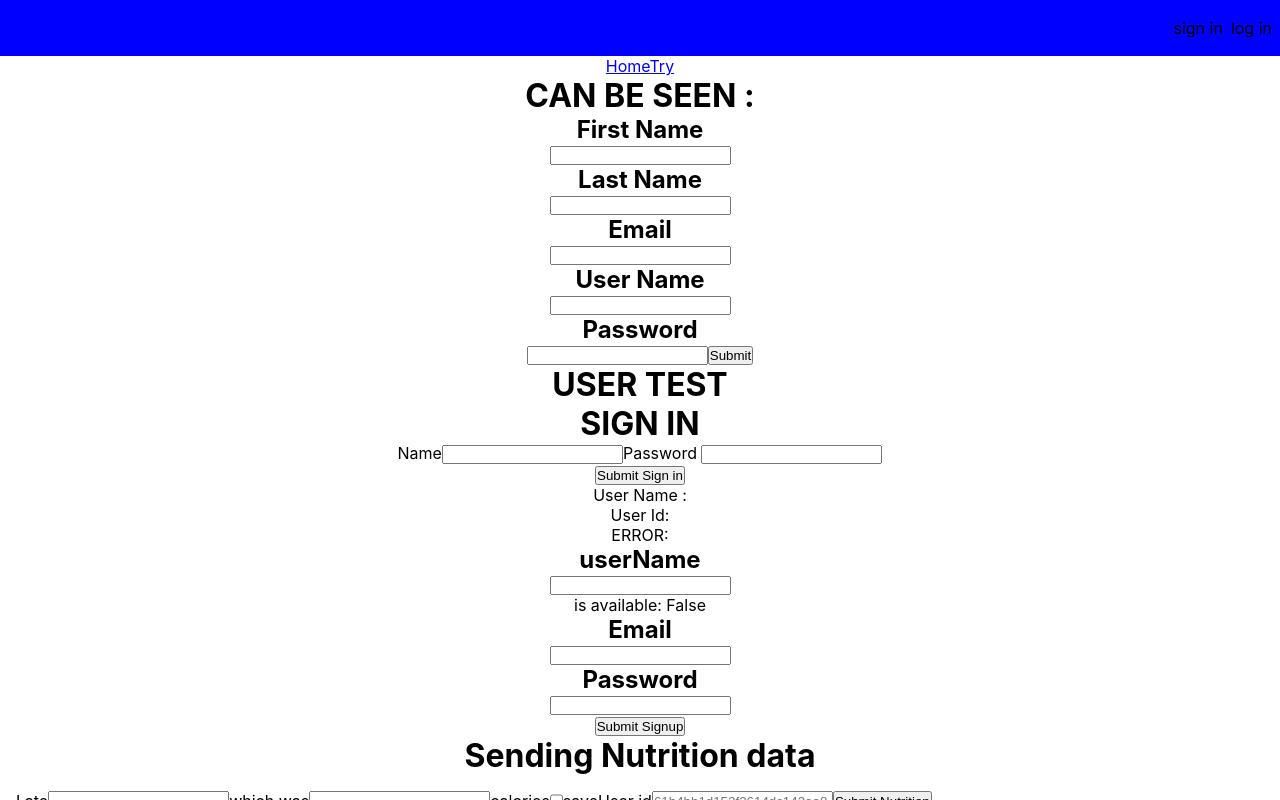
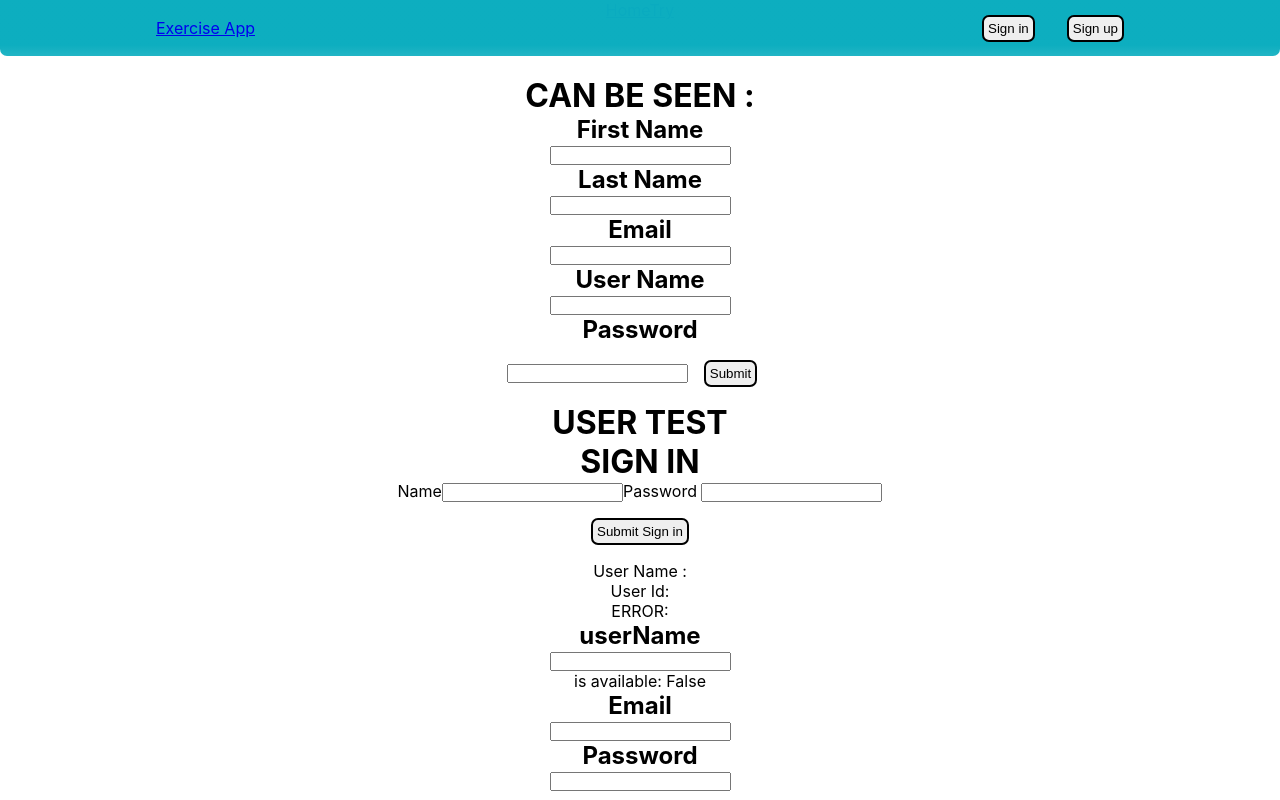
Before and after one commit to cat403/ex_2_front, a React (Create React App) app: page /try in a window 1280 px wide. Shown: the top 800 px of the page. Built offline with nearby package versions, Linux system fonts and the light colour scheme; no server answers.

Commit message:
started working on the navbar

```diff
--- a/src/Try.js
+++ b/src/Try.js
@@ -164,7 +164,7 @@ function Try() {
   }, [state.error, initClear]);
 
   return (
-    <div>
+    <div className="Try">
       <h1>CAN BE SEEN : {canYouSeeMe}</h1>
       <form>
         <h2>First Name</h2>
--- a/src/components/NavBar.js
+++ b/src/components/NavBar.js
@@ -19,23 +19,30 @@ function NavBar() {
   let user = useSelector((state) => state.user);
   return (
     <nav className="navbar">
+      <div className="navbar-content-container">
+        <div className="navbar-logo">
+          <Link to="/">Exercise App</Link>
+        </div>
         {isLoggedIn && user ? (
           <ul className="navbar-nav">
             <li>
+              <Link to="/try">Fitness</Link>
+            </li>
+            <li>
+              <Link to="/try">Nutrition</Link>
+            </li>
+            <li>
               <Link to="/">{user?.userName}</Link>
             </li>
-          <li>
-            <Link to="/try">Try</Link>
-          </li>
-          <li>HELLLLLO {user?.userName}</li>
-          <li>HELLLLLO {user?.userName}</li>
-          <li>HELLLLLO {user?.userName}</li>
+            <button className="signout-btn">Sign out</button>
           </ul>
         ) : (
           <ul className="navbar-nav">
-          <li>sign in</li> <li>log in</li>
+            <button className="signin-btn">Sign in</button>
+            <button className="signup-btn">Sign up</button>
           </ul>
         )}
+      </div>
     </nav>
   );
 }
--- a/src/components/Popups.js
+++ b/src/components/Popups.js
@@ -1,5 +1,5 @@
 import React from "react";
-
+import "./componentCSS/Popup.css";
 function Popups({ content, handleClose }) {
   //props handle-close content
   return (
--- a/src/components/componentCSS/NavBar.css
+++ b/src/components/componentCSS/NavBar.css
@@ -1,6 +1,20 @@
 .navbar {
-  background-color: blue;
+  background: linear-gradient(
+    rgba(10, 173, 191, 0.99) 80%,
+    rgba(10, 173, 191, 0.9)
+  );
+  border-radius: 0 0 7px 7px;
+  position: fixed;
+  top: 0;
   height: 7vh;
+  width: 100vw;
+  display: flex;
+  align-items: center;
+  justify-content: center;
+}
+.navbar-content-container {
+  max-width: 1000px;
+  width: 100vw;
   display: flex;
   align-items: center;
   justify-content: flex-end;
@@ -10,10 +24,38 @@
   display: flex;
   flex-direction: row;
 }
+
+.navbar-logo {
+  margin-right: auto;
+  padding: 0 0 0 1rem;
+}
 .navbar-nav li {
-  margin: 0 0.5rem 0 0;
+  margin: 0 1rem 0 0;
+  display: flex;
+  align-items: center;
 }
 .navbar-nav li a {
+  position: relative;
   color: inherit;
   text-decoration: inherit;
 }
+
+.navbar-nav li ::before {
+  content: "";
+  height: 3px;
+  width: 98%;
+  position: absolute;
+  bottom: 0;
+  left: 1%;
+  background-color: black;
+  transform: scaleX(0);
+  transition: all 0.3s ease-in;
+}
+.navbar-nav li:hover ::before {
+  background-color: black;
+  transform: scaleX(1);
+  left: 1%;
+}
+.signout-btn {
+  margin: 0 1rem 0 0;
+}
--- /dev/null
+++ b/src/components/componentCSS/Popup.css
@@ -0,0 +1,43 @@
+.popup-background {
+  height: 100vh;
+  width: 100vw;
+  z-index: 1;
+  position: fixed;
+  top: 0;
+  left: 0;
+  background-color: rgba(0, 0, 0, 0.9);
+  display: flex;
+  align-items: center;
+  justify-content: center;
+}
+.popup {
+  background-color: white;
+  position: relative;
+  max-height: 70vh;
+  max-width: 70vw;
+  border-radius: 5px;
+  padding: 10px;
+  border: 1px solid red;
+}
+.popup .close-icon {
+  content: "X";
+  display: flex;
+  align-items: center;
+  font-weight: 900;
+  justify-content: center;
+  padding: 0.5rem;
+  cursor: pointer;
+  position: absolute;
+  top: -0.6rem;
+  right: -0.6rem;
+  width: 1rem;
+  height: 1rem;
+  background-color: white;
+  border: 1px solid black;
+  border-radius: 50%;
+}
+.popup-content {
+  max-height: 65vh;
+  max-width: 65vw;
+  overflow: auto;
+}
--- a/src/index.css
+++ b/src/index.css
@@ -16,45 +16,12 @@ code {
   font-family: source-code-pro, Menlo, Monaco, Consolas, "Courier New",
     monospace;
 }
-.popup-background {
-  height: 100vh;
-  width: 100vw;
-  z-index: 1;
-  position: fixed;
-  top: 0;
-  left: 0;
-  background-color: rgba(0, 0, 0, 0.9);
-  display: flex;
-  align-items: center;
-  justify-content: center;
+button {
+  margin: 1rem;
+  padding: 0.25rem;
+  border: 2px solid black;
+  border-radius: 7px;
 }
-.popup {
-  background-color: white;
-  position: relative;
-  max-height: 70vh;
-  max-width: 70vw;
-  border-radius: 5px;
-  padding: 10px;
-  border: 1px solid red;
+.Try {
+  padding-top: 7vh;
 }
-.popup .close-icon {
-  content: "X";
-  display: flex;
-  align-items: center;
-  justify-content: center;
-  padding: 0.1rem;
-  cursor: pointer;
-  position: absolute;
-  top: -0.6rem;
-  right: -0.6rem;
-  width: 1rem;
-  height: 1rem;
-  background-color: white;
-  border: 1px solid black;
-  border-radius: 50%;
-}
-.popup-content {
-  max-height: 65vh;
-  max-width: 65vw;
-  overflow: auto;
-}
```
Lines whose indentation alone changed are shown as unchanged.
